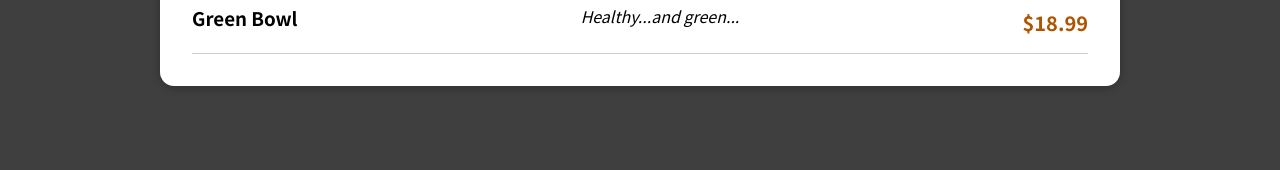
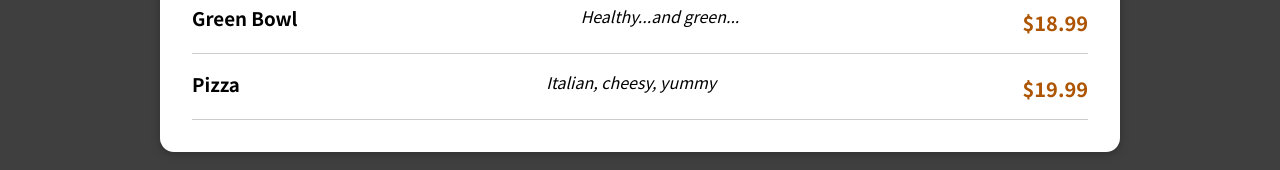
Before and after one commit to sunshinemoua/YumYum, a React (Create React App) app: page / in a window 1280 px wide. Shown: the part 731-901 px from the top of the page. Before the commit the page ends 849 px from the top, so only its background shows below. Built offline with nearby package versions, Linux system fonts and the light colour scheme.

Commit message:
added new meal item

```diff
--- a/src/components/Meals/AvailableMeals.js
+++ b/src/components/Meals/AvailableMeals.js
@@ -27,6 +27,12 @@ const DUMMY_MEALS = [
     description: "Healthy...and green...",
     price: 18.99,
   },
+  {
+    id: "m5",
+    name: "Pizza",
+    description: "Italian, cheesy, yummy",
+    price: 19.99,
+  },
 ];
 
 const AvailableMeals = () => {
```
